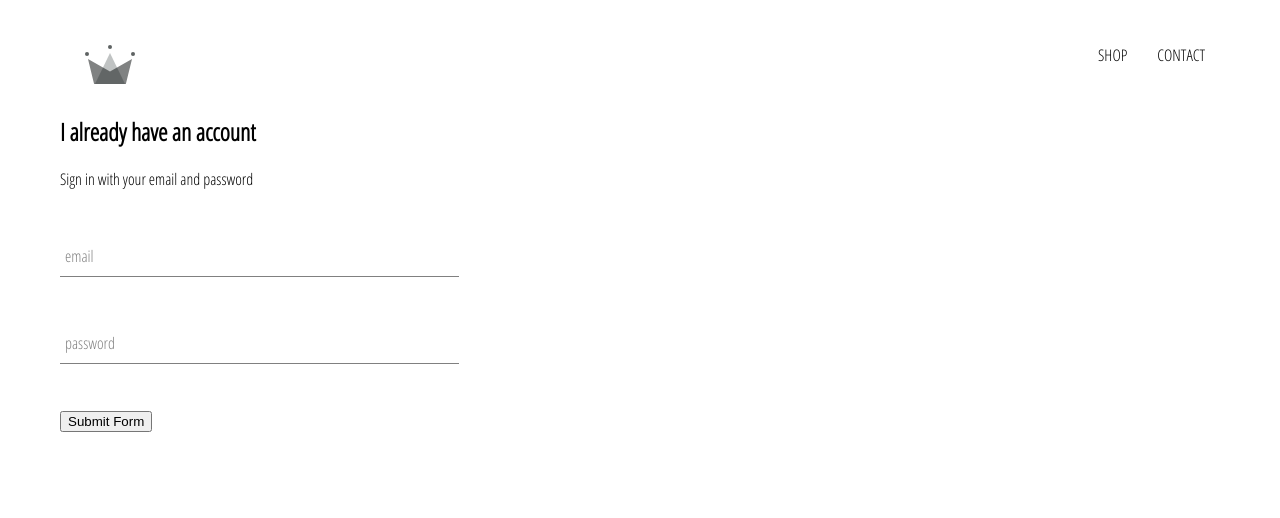
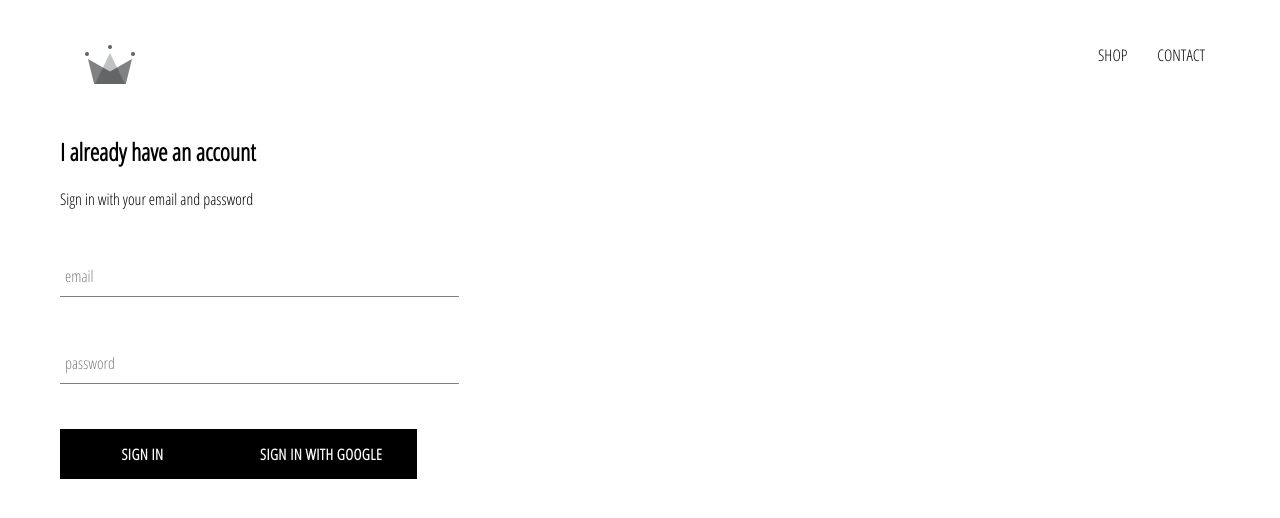
Before and after one commit to BrandonEJenkins/crown-clothing, a React (Create React App) app: page /signin in a window 1280 px wide. Shown: the top 518 px of the page. Built offline with nearby package versions, Linux system fonts and the light colour scheme.

Commit message:
added user authentication

```diff
--- a/package.json
+++ b/package.json
@@ -6,6 +6,7 @@
     "@testing-library/jest-dom": "^4.2.4",
     "@testing-library/react": "^9.3.2",
     "@testing-library/user-event": "^7.1.2",
+    "firebase": "^8.0.0",
     "node-sass": "^4.14.1",
     "react": "^17.0.0",
     "react-dom": "^17.0.0",
--- /dev/null
+++ b/src/components/custom-button/custom-button.component.jsx
@@ -0,0 +1,11 @@
+import React from 'react';
+
+import './custom-button.styles.scss';
+
+const CustomButton = ({ children, ...otherProps }) => (
+  <button className='custom-button' {...otherProps}>
+    {children}
+  </button>
+);
+
+export default CustomButton;
--- /dev/null
+++ b/src/components/custom-button/custom-button.styles.scss
@@ -0,0 +1,22 @@
+.custom-button {
+  min-width: 165px;
+  width: auto;
+  height: 50px;
+  letter-spacing: 0.5px;
+  line-height: 50px;
+  padding: 0 35px 0 35px;
+  font-size: 15px;
+  background-color: black;
+  color: white;
+  text-transform: uppercase;
+  font-family: 'Open Sans Condensed';
+  font-weight: bolder;
+  border: none;
+  cursor: pointer;
+
+  &:hover {
+    background-color: white;
+    color: black;
+    border: 1px solid black;
+  }
+}
--- a/src/components/sign-in/sign-in.component.jsx
+++ b/src/components/sign-in/sign-in.component.jsx
@@ -1,9 +1,11 @@
 import React from 'react';
 
+import FormInput from '../../components/form-input/form-input.component';
+import CustomButton from '../custom-button/custom-button.component';
+
+import { signInWithGoogle } from '../../firebase/firebase.utils';
+
 import './sign-in.styles.scss';
-
-import FormInput from '../../components/form-input/form-input.component';
-
 class SignIn extends React.Component {
   constructor(props) {
     super(props);
@@ -50,7 +52,11 @@ class SignIn extends React.Component {
             required
           />
 
-          <input type='submit' value='Submit Form' />
+          <CustomButton type='submit'> Sign in </CustomButton>
+          <CustomButton onClick={signInWithGoogle}>
+            {' '}
+            Sign in With Google{' '}
+          </CustomButton>
         </form>
 
       </div>
--- a/src/components/sign-in/sign-in.styles.scss
+++ b/src/components/sign-in/sign-in.styles.scss
@@ -1,3 +1,9 @@
 .sign-in {
   width: 30vw;
+  display: flex;
+  flex-direction: column;
+
+  .title {
+    margin: 10px 0;
+  }
 }
--- /dev/null
+++ b/src/firebase/firebase.utils.js
@@ -0,0 +1,25 @@
+import firebase from 'firebase/app';
+import 'firebase/firestore';
+import 'firebase/auth';
+
+const config = {
+    apiKey: "AIzaSyCEneMx7KtUmcVq0XgzFCaT4J76zNl7gdY",
+    authDomain: "crown-db-21622.firebaseapp.com",
+    databaseURL: "https://crown-db-21622.firebaseio.com",
+    projectId: "crown-db-21622",
+    storageBucket: "crown-db-21622.appspot.com",
+    messagingSenderId: "547819112603",
+    appId: "1:547819112603:web:8f7805fafcaeea506c1e3e",
+    measurementId: "G-YENZCVVBP8"
+}
+
+firebase.initializeApp(config);
+
+export const auth = firebase.auth();
+export const firestore = firebase.firestore();
+
+const provider = new firebase.auth.GoogleAuthProvider();
+provider.setCustomParameters({ prompt: 'select_account' });
+export const signInWithGoogle = () => auth.signInWithPopup(provider);
+
+export default firebase;
```
Also changed, not shown: 1 other file (tests, documents, lock files or other folders).
